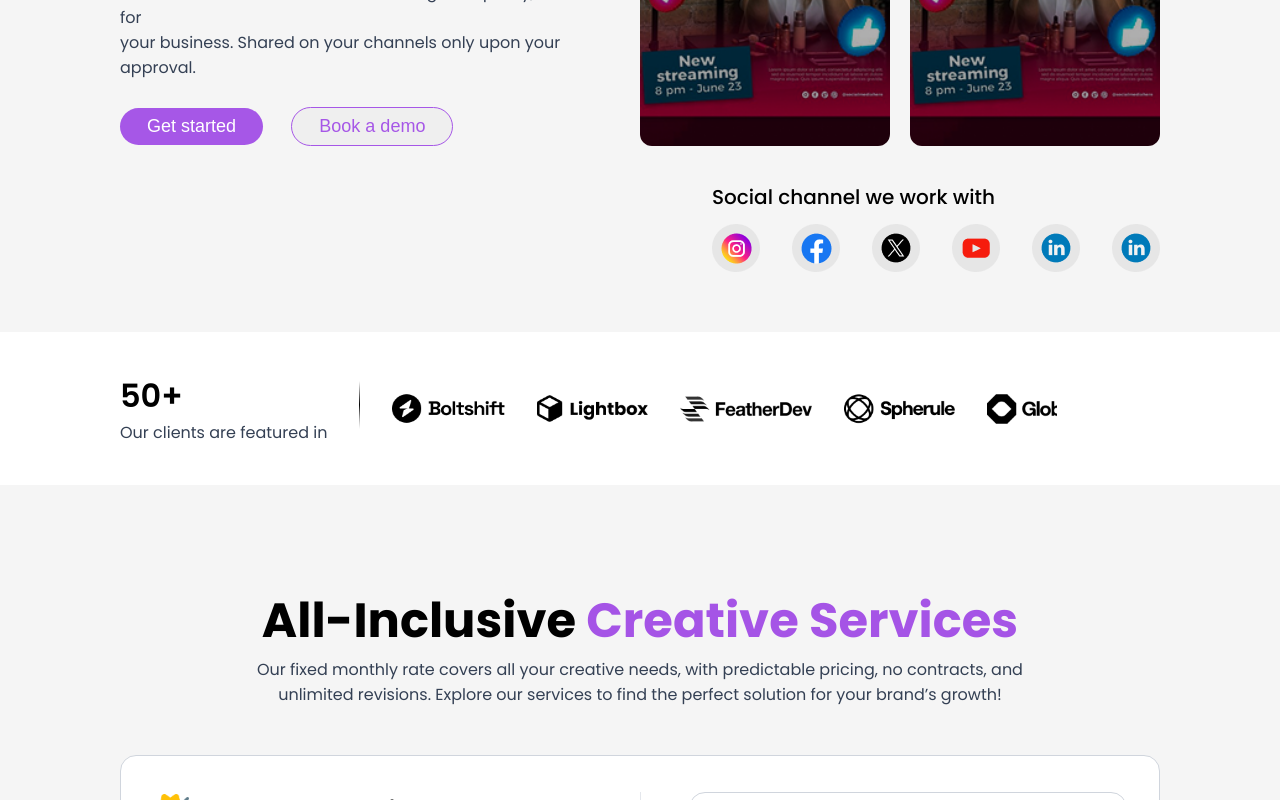
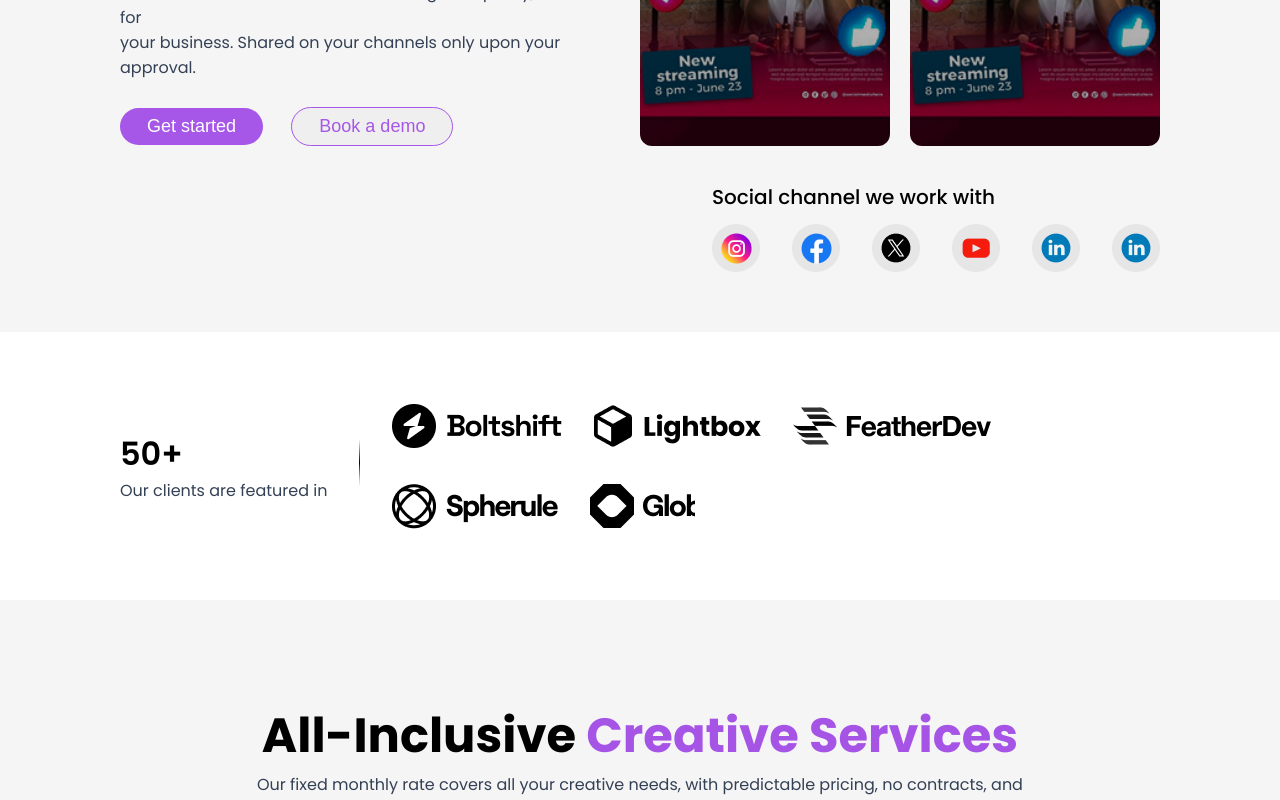
Before and after one commit to kantho202/raaya-social, a plain HTML site: page index.html in a window 1280 px wide. Shown: the part 551-1351 px from the top of the page. Drawn offline with nearby package versions, Linux system fonts and the light colour scheme.

```diff
--- a/styles/index.css
+++ b/styles/index.css
@@ -181,7 +181,8 @@
     display: flex;
     align-items: center;
     gap: 32px;
-    padding: 40px 120px;
+    /* padding: 40px 120px; */
+    padding:70px 120px;
     box-sizing: border-box;
     width: 100%;
 }
@@ -213,7 +214,7 @@
 }
 
 .clients-advertisement img {
-    height: 32px;
+    /* height: 32px; */
     width: auto;
     object-fit: contain;
 }
```
